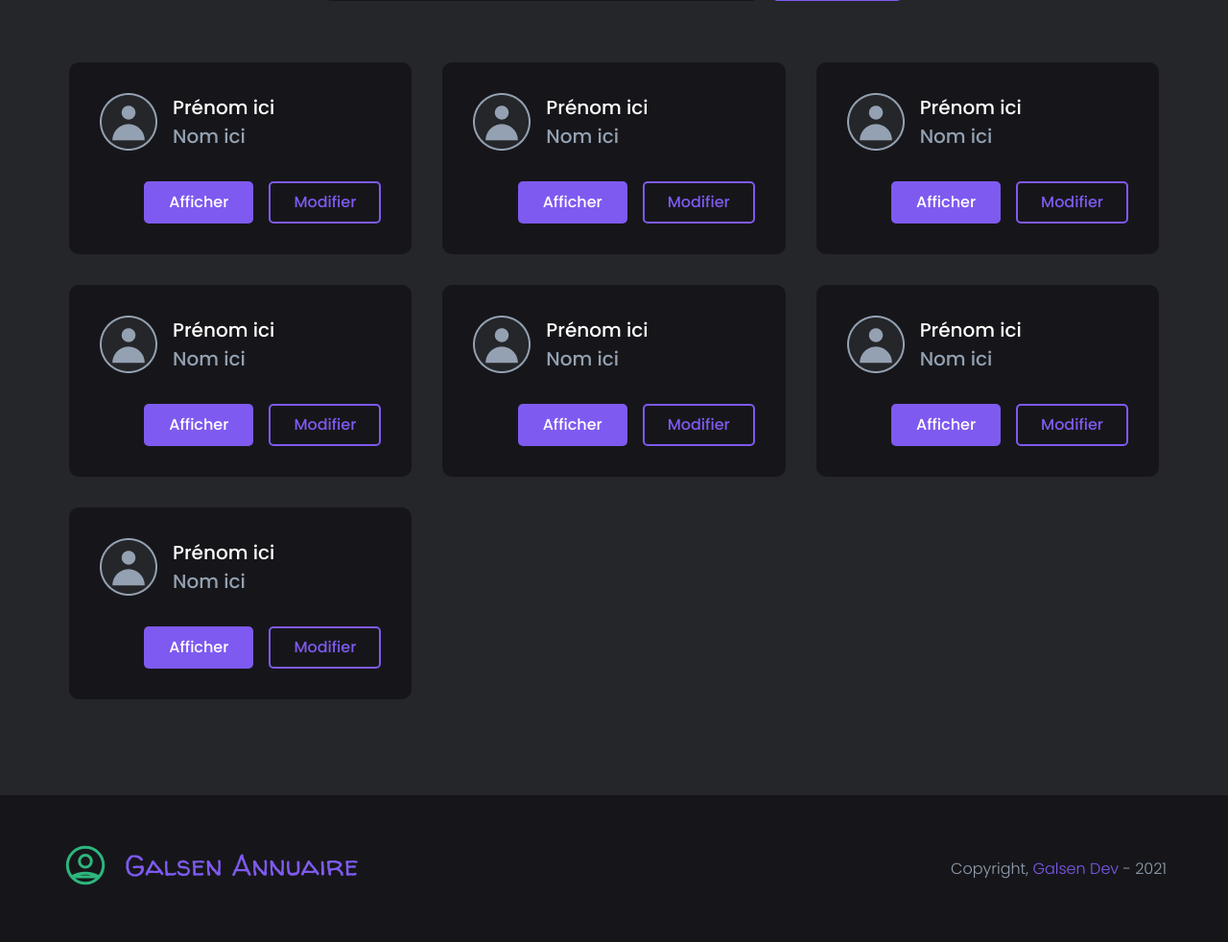
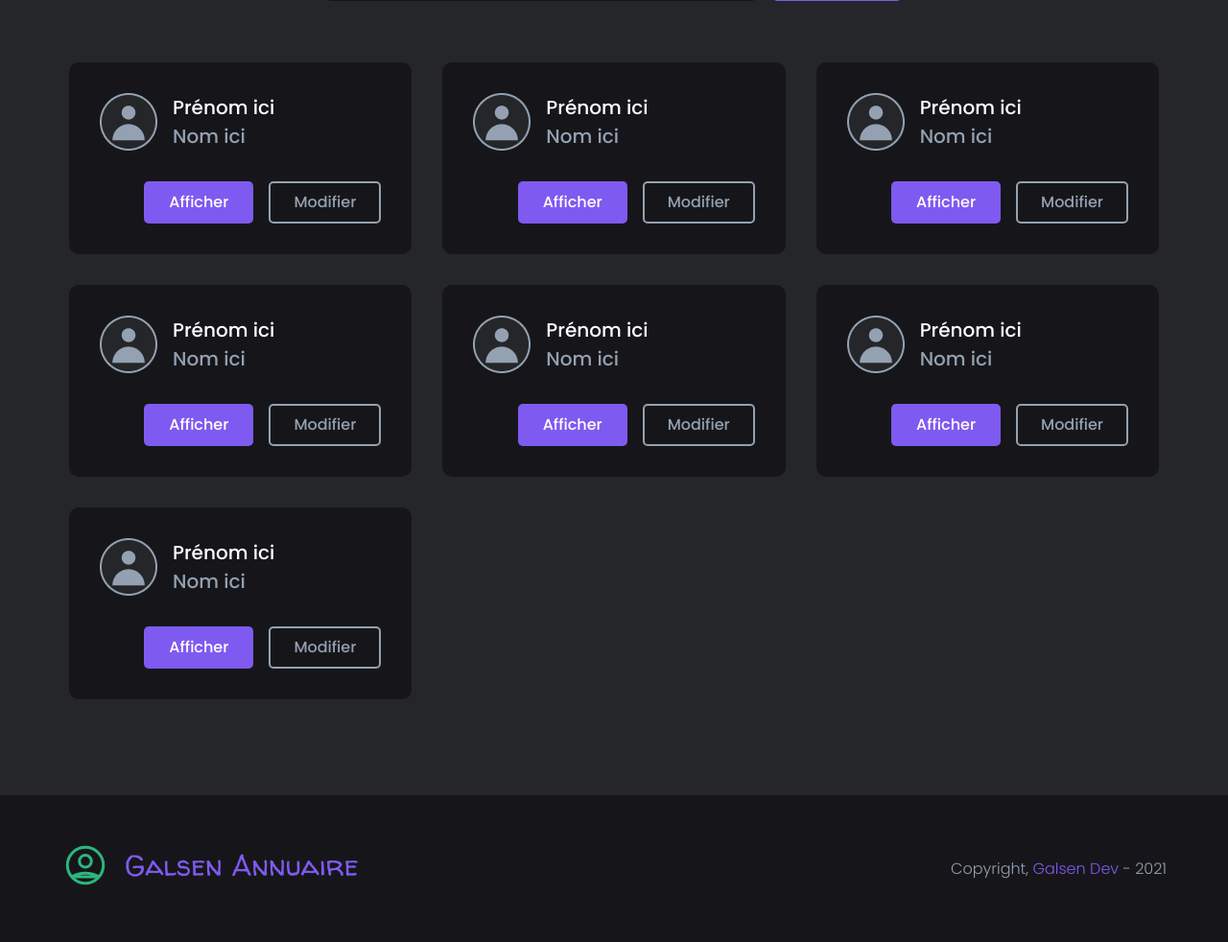
Before and after one commit to GalsenDev221/mon.annuaire, a PHP site: page / in a window 1280 px wide. Shown: the part 414-1396 px from the top of the page at 96% size. Run offline with PHP 8.4, Linux system fonts and the light colour scheme.

Commit message:
🔨: fixing button style

```diff
--- a/public/styles/main.css
+++ b/public/styles/main.css
@@ -93,8 +93,8 @@ h2 {
 }
 
 .btn--secondary {
-  color: var(--accent-1);
-  border-color: var(--accent-1);
+  color: var(--tertiary);
+  border-color: var(--tertiary);
   background: transparent;
 }
 
```
